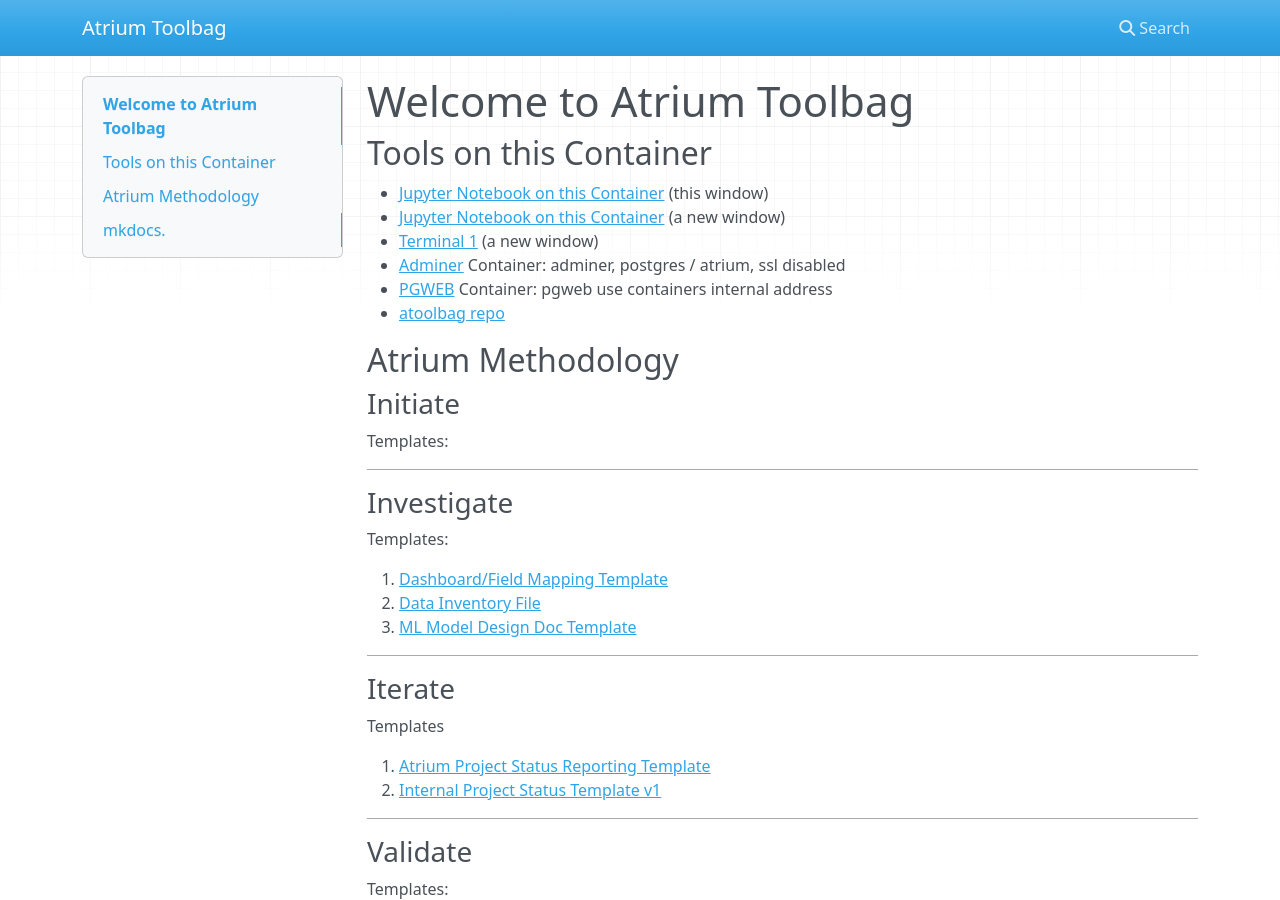
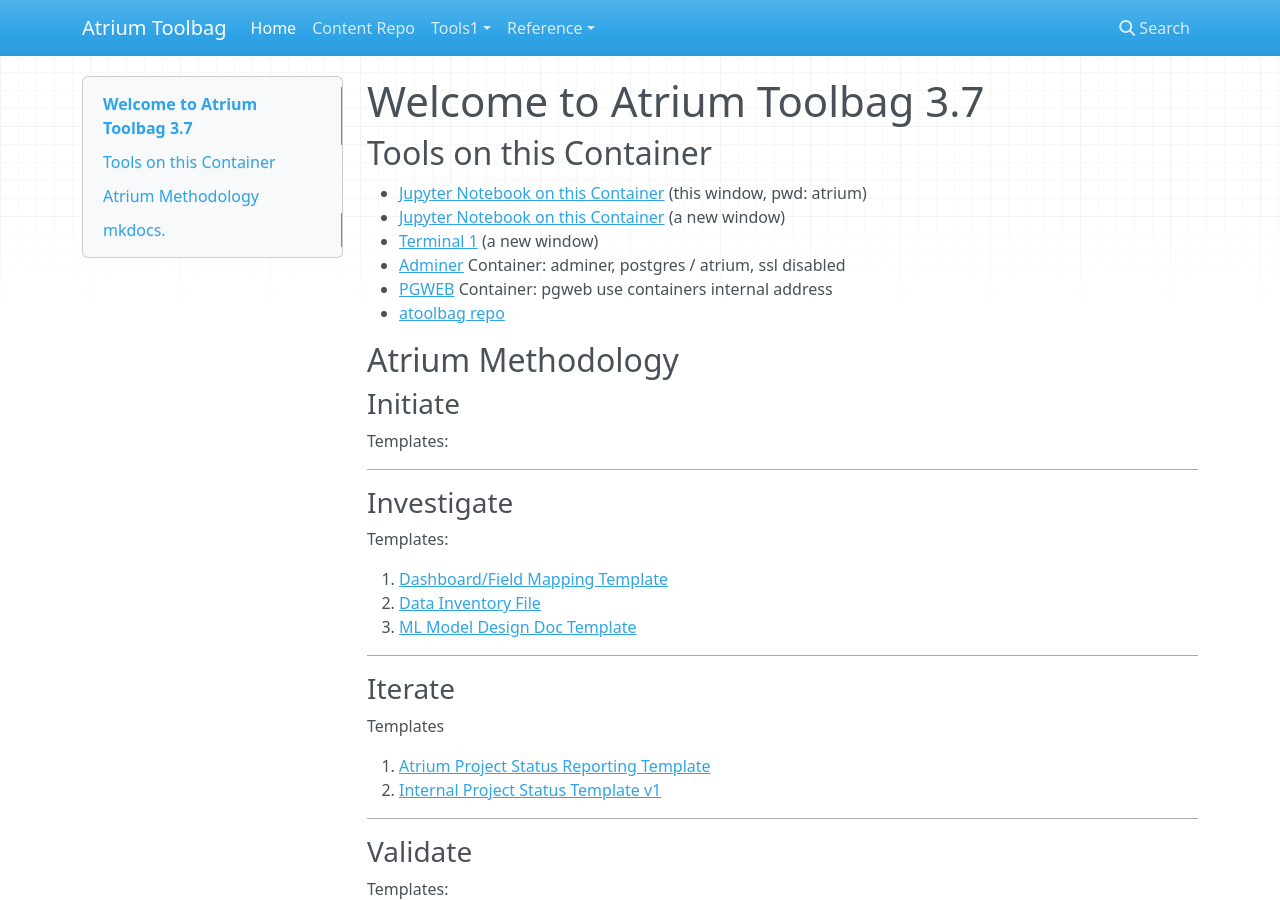
Before and after one commit to kbowerma/adocs, an MkDocs documentation site: the page built from docs/index.md, in a window 1280 px wide and 900 px high. Built offline with MkDocs 1.6.1, drawn with Linux system fonts in a browser that asks for light colours; nearby versions of some CDN libraries.

Commit message:
update content

```diff
--- a/docs/index.md
+++ b/docs/index.md
@@ -1,9 +1,9 @@
-# Welcome to Atrium Toolbag
+# Welcome to Atrium Toolbag 3.7
 
 
 
 ## Tools on this Container
-* [Jupyter Notebook on this Container](http://localhost:8888) (this window)
+* [Jupyter Notebook on this Container](http://localhost:8888) (this window, pwd: atrium)
 * <a href="http://localhost:8888" target="_blank">Jupyter Notebook on this Container</a> (a new window)
 * <a href="http://localhost:8888/terminals/1" target="_blank">Terminal 1</a> (a new window)
 * <a href="http://localhost:8080" target="_blank">Adminer</a> Container: adminer,  postgres / atrium, ssl disabled
--- a/mkdocs.yml
+++ b/mkdocs.yml
@@ -1 +1,14 @@
 site_name: Atrium Toolbag
+nav:
+    - Home: index.md
+    - Content Repo: https://github.com/kbowerma/adocs
+    - Tools1:
+       - Jupyter: http://localhost:8888
+       - Terminal: http://localhost:8888/terminals/1
+       - Adminer: http://localhost:8080
+       - Pgweb: http://localhost:8081
+    - Reference:
+       - Pgeb: http://sosedoff.github.io/pgweb/
+       - Hasura: https://github.com/hasura/graphql-engine/tree/master/install-manifests
+       - Atrium Toolbag Repo: https://github.com/kbowerma/atoolbag
+       - mkdocs: https://www.mkdocs.org/#mkdocs
```
